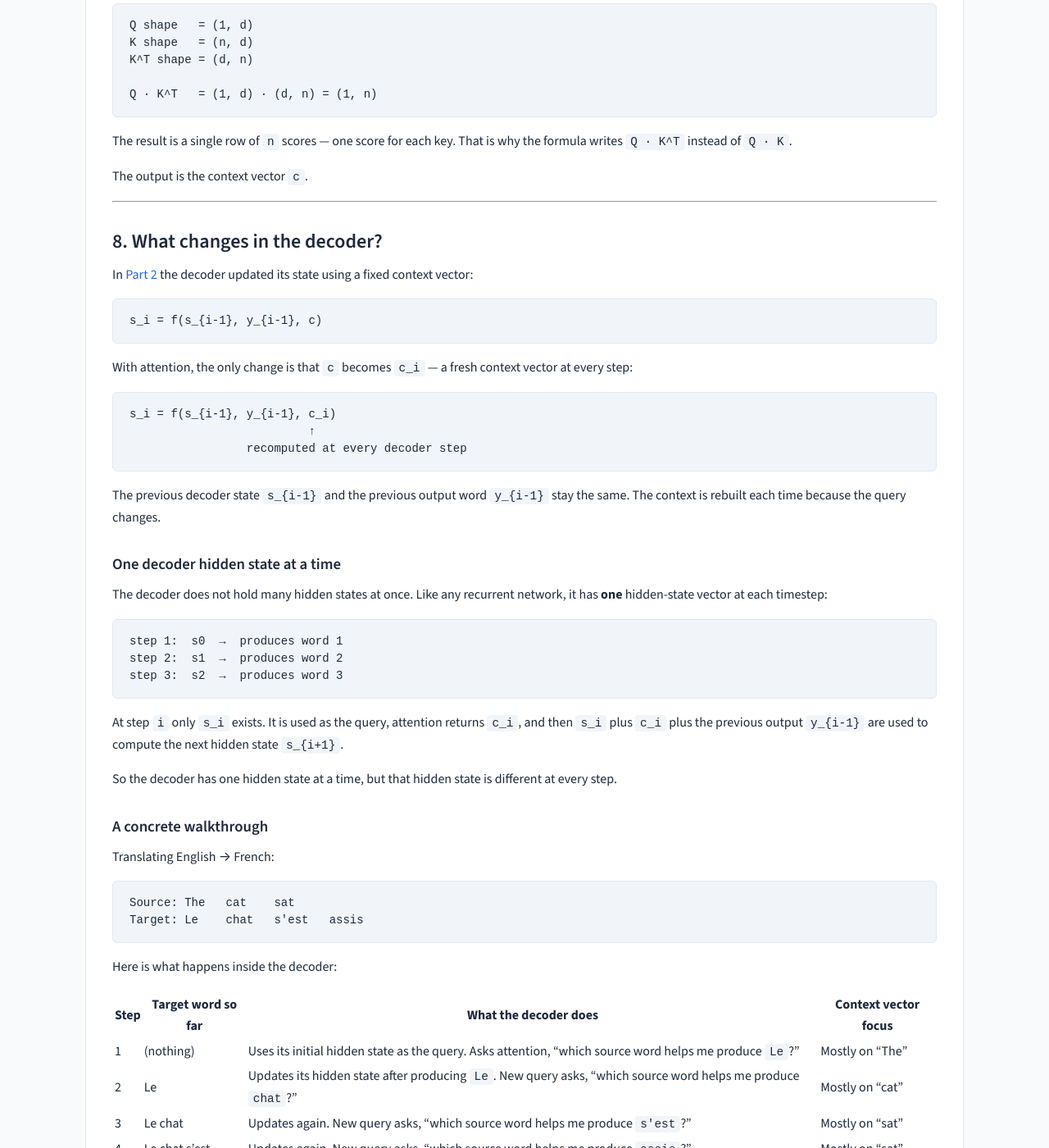
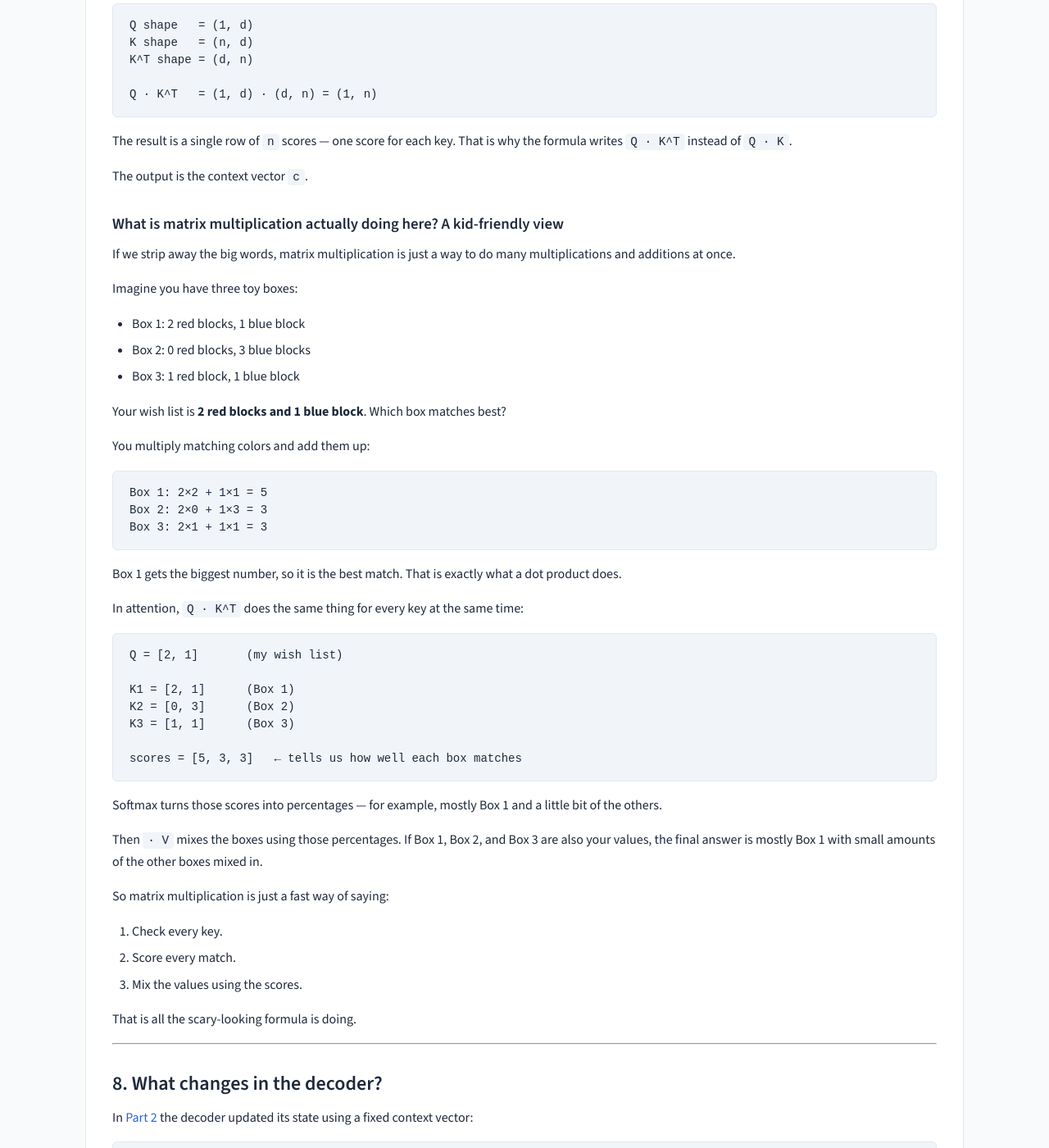
Before and after one commit to rilov/handbook, a Jekyll site: the page built from _topics/DL for GenAI - Part 4 - Math Behind Attention.md, in a window 1280 px wide and 1400 px high, scrolled down 7188 px. Shown: the whole window at 82% size. Built offline with Jekyll 4.4.1, drawn with Linux system fonts in a browser that asks for light colours.

Commit message:
Add kid-friendly matrix multiplication explanation to Part 4
- Add a new subsection after the attention formula explaining what matrix
  multiplication is actually doing, using a toy-box analogy.
- Show that dot product = match score and that the formula simply checks
  every key, scores every match, and mixes the values using those scores.

Generated with [Devin](https://devin.ai)

Co-Authored-By: Devin <158243242+devin-ai-integration[bot]@users.noreply.github.com>

````diff
--- a/_topics/DL for GenAI - Part 4 - Math Behind Attention.md
+++ b/_topics/DL for GenAI - Part 4 - Math Behind Attention.md
@@ -343,6 +343,52 @@ The result is a single row of `n` scores — one score for each key. That is why
 
 The output is the context vector `c`.
 
+### What is matrix multiplication actually doing here? A kid-friendly view
+
+If we strip away the big words, matrix multiplication is just a way to do many multiplications and additions at once.
+
+Imagine you have three toy boxes:
+
+- Box 1: 2 red blocks, 1 blue block
+- Box 2: 0 red blocks, 3 blue blocks
+- Box 3: 1 red block, 1 blue block
+
+Your wish list is **2 red blocks and 1 blue block**. Which box matches best?
+
+You multiply matching colors and add them up:
+
+```text
+Box 1: 2×2 + 1×1 = 5
+Box 2: 2×0 + 1×3 = 3
+Box 3: 2×1 + 1×1 = 3
+```
+
+Box 1 gets the biggest number, so it is the best match. That is exactly what a dot product does.
+
+In attention, `Q · K^T` does the same thing for every key at the same time:
+
+```text
+Q = [2, 1]       (my wish list)
+
+K1 = [2, 1]      (Box 1)
+K2 = [0, 3]      (Box 2)
+K3 = [1, 1]      (Box 3)
+
+scores = [5, 3, 3]   ← tells us how well each box matches
+```
+
+Softmax turns those scores into percentages — for example, mostly Box 1 and a little bit of the others.
+
+Then `· V` mixes the boxes using those percentages. If Box 1, Box 2, and Box 3 are also your values, the final answer is mostly Box 1 with small amounts of the other boxes mixed in.
+
+So matrix multiplication is just a fast way of saying:
+
+1. Check every key.
+2. Score every match.
+3. Mix the values using the scores.
+
+That is all the scary-looking formula is doing.
+
 ---
 
 ## 8. What changes in the decoder?
````
